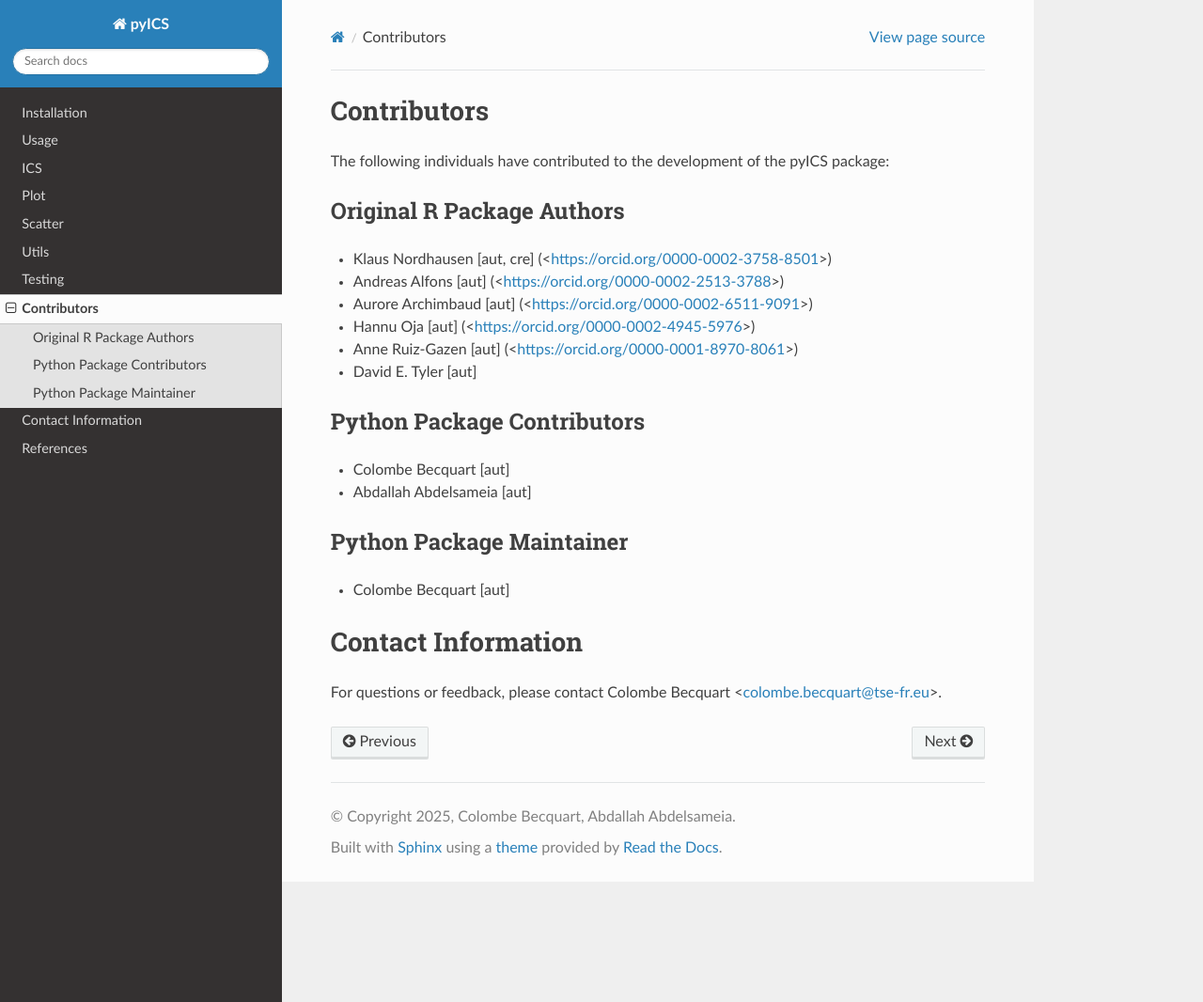
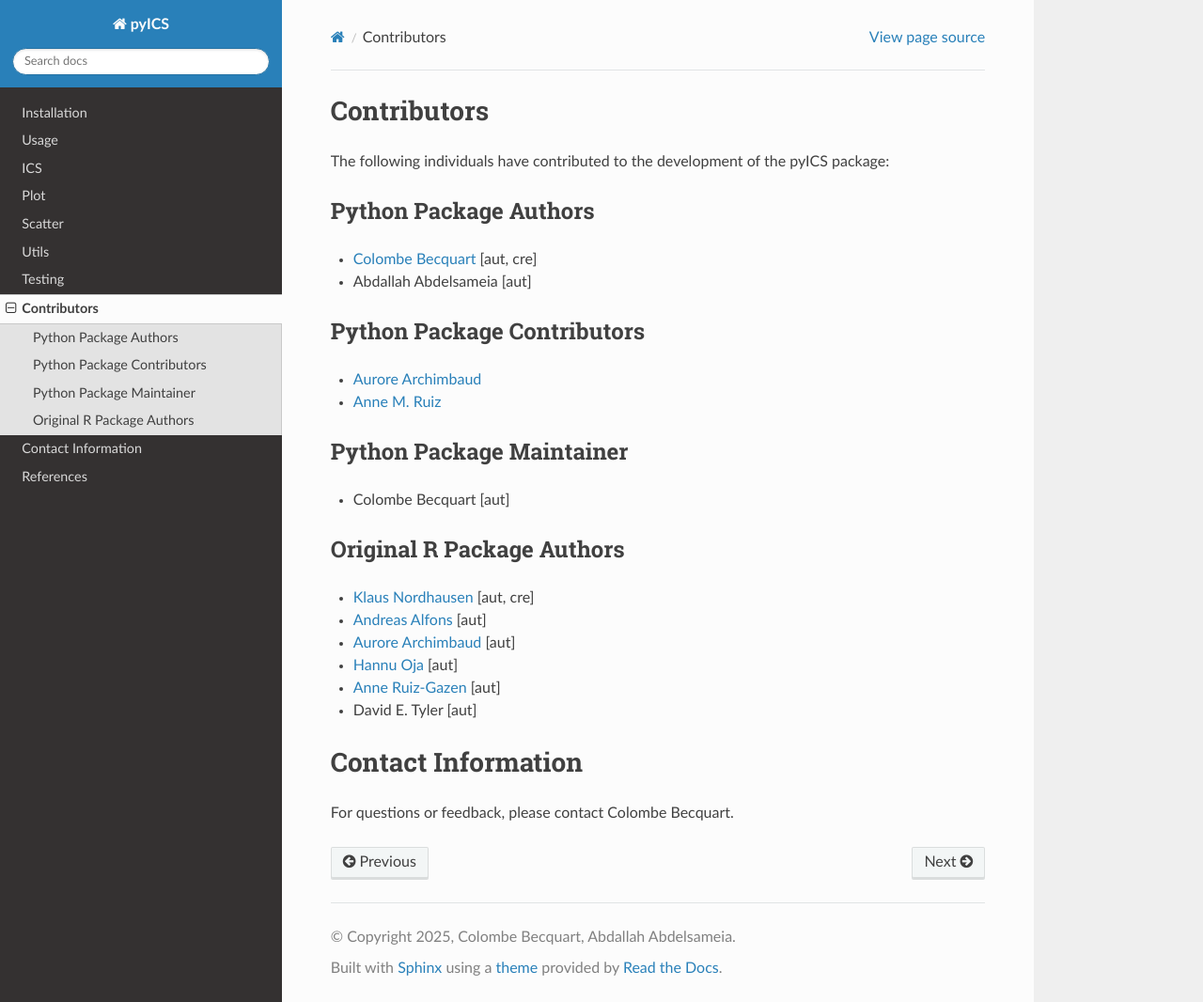
Before and after one commit to cbecquart/ICSpyLab, a Sphinx documentation site: the page built from docs/contributors.rst, in a window 1280 px wide and 1066 px high. Shown: the whole window at 94% size. Built offline with Sphinx 7.4.7 and the Read the Docs theme 3.1.0, drawn with Linux system fonts in a browser that asks for light colours.

Commit message:
Update contributors.rst

```diff
--- a/docs/contributors.rst
+++ b/docs/contributors.rst
@@ -3,27 +3,31 @@ Contributors
 
 The following individuals have contributed to the development of the pyICS package:
 
-Original R Package Authors
+Python Package Authors
 ---------------------------
-- Klaus Nordhausen [aut, cre] (<https://orcid.org/0000-0002-3758-8501>)
-- Andreas Alfons [aut] (<https://orcid.org/0000-0002-2513-3788>)
-- Aurore Archimbaud [aut] (<https://orcid.org/0000-0002-6511-9091>)
-- Hannu Oja [aut] (<https://orcid.org/0000-0002-4945-5976>)
-- Anne Ruiz-Gazen [aut] (<https://orcid.org/0000-0001-8970-8061>)
-- David E. Tyler [aut]
 
+- `Colombe Becquart <https://orcid.org/0009-0003-0790-3720>`_ [aut, cre]
+- Abdallah Abdelsameia [aut]
 
 Python Package Contributors
 ---------------------------
-
-- Colombe Becquart [aut]
-- Abdallah Abdelsameia [aut]
+- `Aurore Archimbaud <https://orcid.org/0000-0002-6511-9091>`_
+- `Anne M. Ruiz <https://orcid.org/0000-0001-8970-8061>`_
 
 Python Package Maintainer
 ---------------------------
 - Colombe Becquart [aut]
 
+Original R Package Authors
+---------------------------
+- `Klaus Nordhausen <https://orcid.org/0000-0002-3758-8501>`_ [aut, cre]
+- `Andreas Alfons <https://orcid.org/0000-0002-2513-3788>`_ [aut]
+- `Aurore Archimbaud <https://orcid.org/0000-0002-6511-9091>`_ [aut]
+- `Hannu Oja <https://orcid.org/0000-0002-4945-5976>`_ [aut]
+- `Anne Ruiz-Gazen <https://orcid.org/0000-0001-8970-8061>`_ [aut]
+- David E. Tyler [aut]
+
 Contact Information
 ===================
 
-For questions or feedback, please contact Colombe Becquart <colombe.becquart@tse-fr.eu>.
+For questions or feedback, please contact Colombe Becquart.
```
